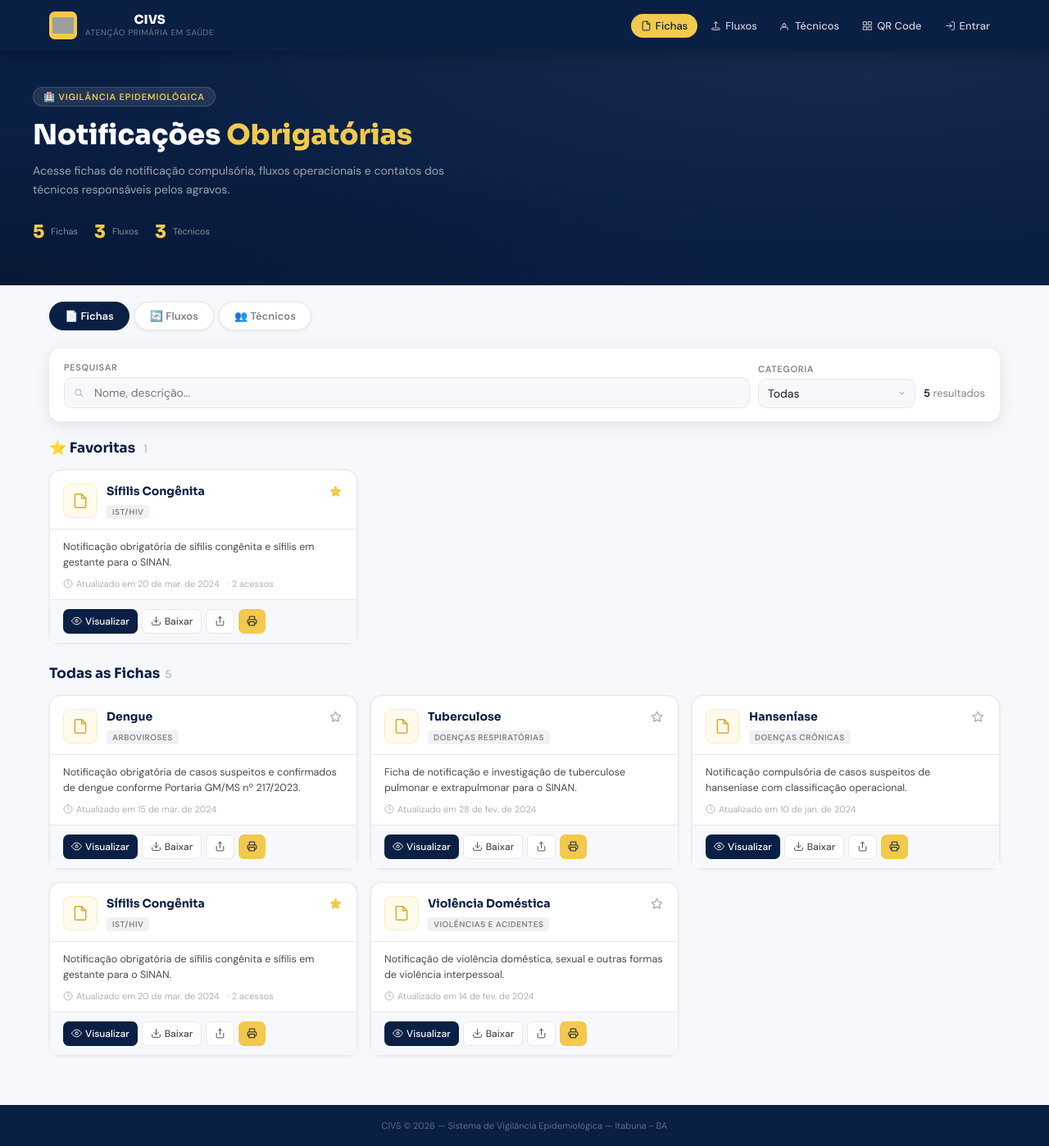
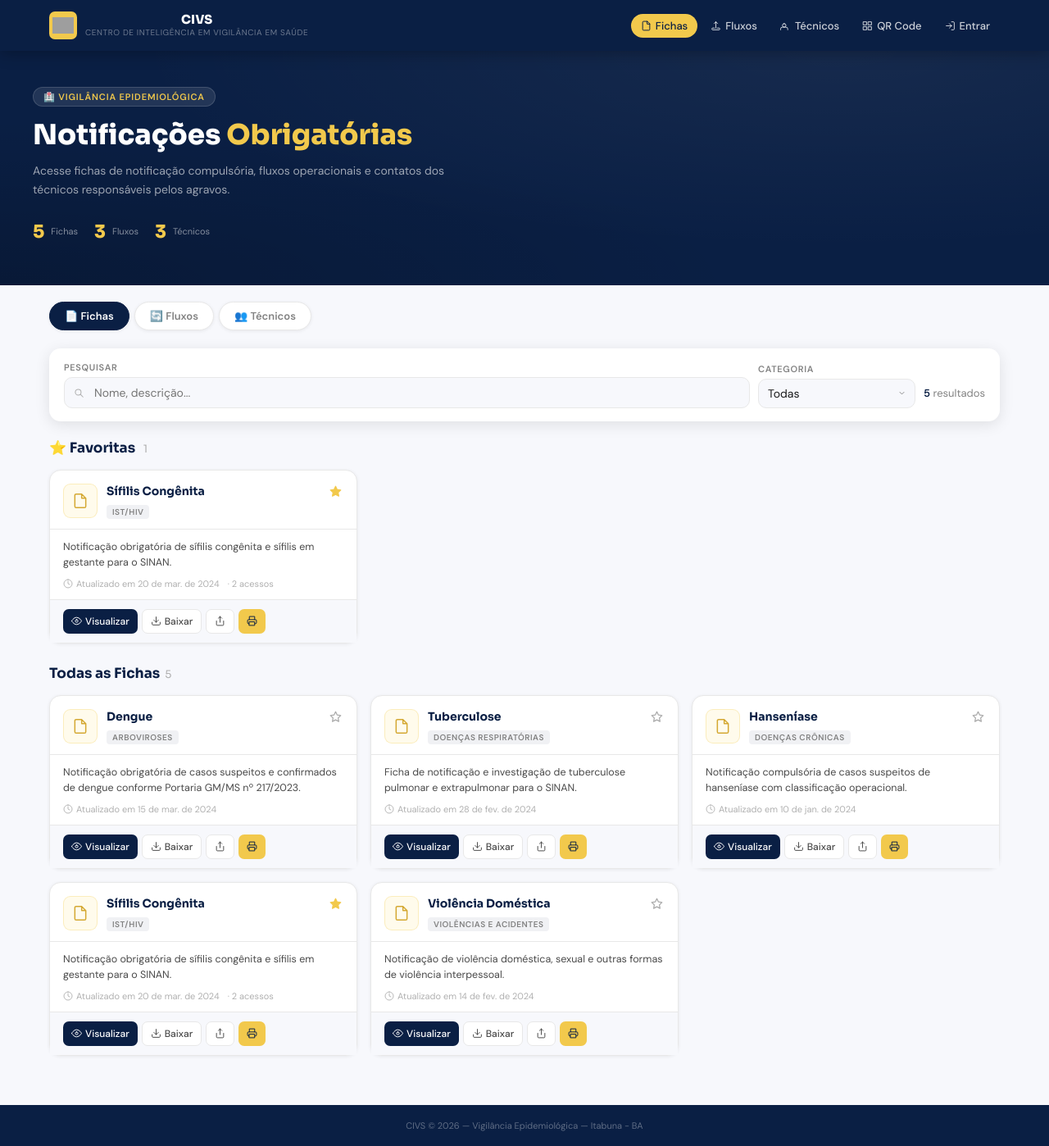
Before and after one commit to juliopomba/civs.1, a React (Vite) app in the folder civs-fix/: page / in a window 1280 px wide. Shown: the whole page at 82% size. Built offline with nearby package versions, Linux system fonts and the light colour scheme; grey boxes are pictures that could not be loaded.

Commit message:
Update config.js

```diff
--- a/civs-fix/src/config.js
+++ b/civs-fix/src/config.js
@@ -3,9 +3,9 @@
 // ═══════════════════════════════════════════════════════════════
 export const CONFIG = {
   nomeDoSistema:  "CIVS",
-  subtitulo:      "Atenção Primária em Saúde",
+  subtitulo:      "Centro de Inteligência em Vigilância em Saúde",
   descricaoHero:  "Acesse fichas de notificação compulsória, fluxos operacionais e contatos dos técnicos responsáveis pelos agravos.",
-  rodape:         "Sistema de Vigilância Epidemiológica — Itabuna - BA",
+  rodape:         "Vigilância Epidemiológica — Itabuna - BA",
   ano:            "2026",
 
   // Logo: "shield" | "cross" | "heart" | "star" | "custom"
```
